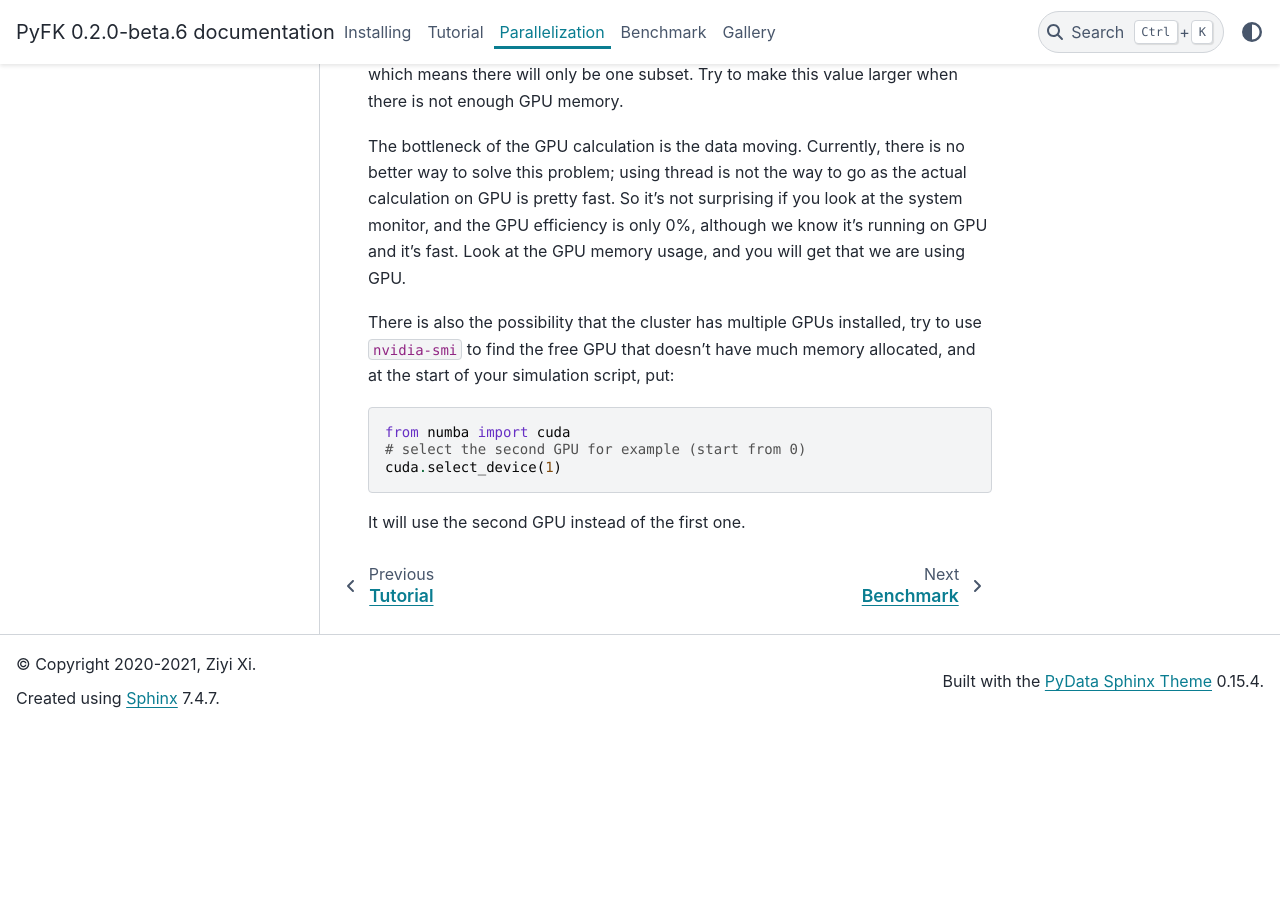
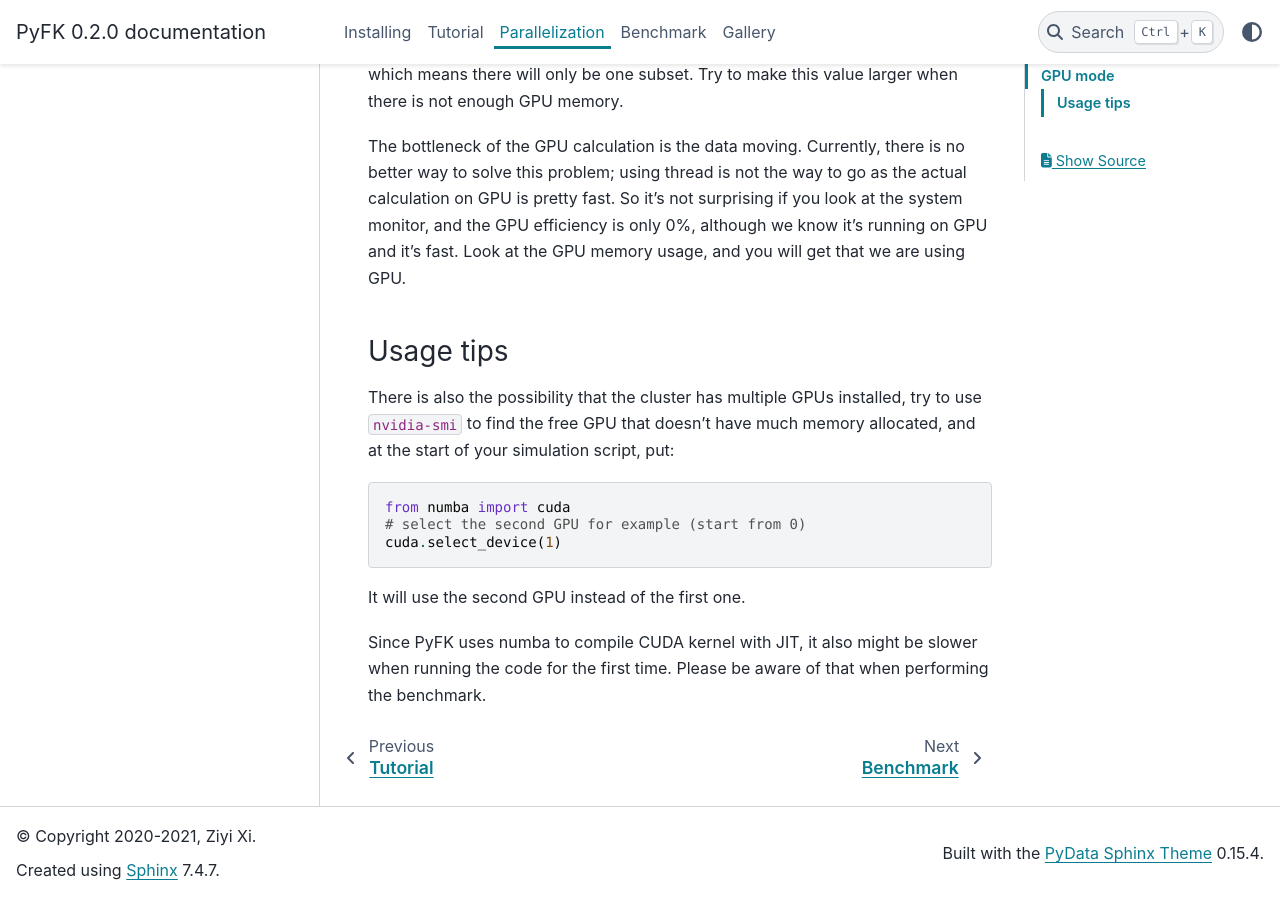
Before and after one commit to ziyixi/pyfk, a Sphinx documentation site: the page built from docs/parallel/parallel.rst, in a window 1280 px wide and 900 px high, scrolled down 2034 px. Built offline with Sphinx 7.4.7 and the PyData theme 0.15.4, drawn with Linux system fonts in a browser that asks for light colours; pages that are not in the unit, such as notebooks, are missing from menus; before the commit the page ends 2762 px from its top, so only the background shows below that.

Commit message:
[version] bump version to 0.2.0

```diff
--- a/README.rst
+++ b/README.rst
@@ -61,6 +61,10 @@ Or conda::
 
 Extra packages will be required to enable the GPU mode. For the MPI mode, it's suggested to directly compile from the source. For more details about the Installation, you can refer to the Installing part of the document.
 
+Todo
+------------------
+The current bugs to fix or features to provide are listed in `TODO <https://github.com/ziyixi/pyfk/issues/5>`__.
+
 License
 -------
 
--- a/docs/introduction/tutorial.rst
+++ b/docs/introduction/tutorial.rst
@@ -61,7 +61,7 @@ Based on the ``SourceModel`` and ``SeisModel``, we can now initialize the ``Conf
             receiver_distance=np.arange(10, 40, 10))
     print(config_prem)
 
-For this example, we are using the ``model_prem`` and ``source_prem`` defined previously. And our output should be 512 points with 0.1 s interval. The receiver distances are 10km, 20km, and 30km. If you are planning to use degrees instead, simply set ``degrees=True``, and the ``receiver_distance`` will be automatically converted to the corresponding distance in km. The default values are set to be the same as ``FK``. One thing to note is that ``model_prem``, ``source_prem`` are deep copied into ``config_prem``, so you can reuse it in the future without wondering influencing ``config_prem``.
+For this example, we are using the ``model_prem`` and ``source_prem`` defined previously. And our output should be 512 points with 0.1 s interval. The receiver distances are 10km, 20km, and 30km. If you are planning to use degrees instead, simply set ``degrees=True``, and the ``receiver_distance`` will be automatically converted to the corresponding distance in km. The default values are set to be the same as ``FK``. One thing to note is that ``model_prem``, is deep copied into ``config_prem``, so you can reuse it in the future without wondering influencing ``config_prem``. However, ``source_prem`` is shared with ``config_prem``.
 
 Calculate Green's function
 ---------------------------
--- a/docs/parallel/parallel.rst
+++ b/docs/parallel/parallel.rst
@@ -54,6 +54,8 @@ There might have a problem that the GPU memory is not big enough. It's possible
 
 The bottleneck of the GPU calculation is the data moving. Currently, there is no better way to solve this problem; using thread is not the way to go as the actual calculation on GPU is pretty fast. So it's not surprising if you look at the system monitor, and the GPU efficiency is only 0%, although we know it's running on GPU and it's fast. Look at the GPU memory usage, and you will get that we are using GPU.
 
+Usage tips
+^^^^^^^^^^^^^^^^
 There is also the possibility that the cluster has multiple GPUs installed, try to use ``nvidia-smi`` to find the free GPU that doesn't have much memory allocated, and at the start of your simulation script, put::
 
     from numba import cuda
@@ -61,3 +63,5 @@ There is also the possibility that the cluster has multiple GPUs installed, try
     cuda.select_device(1)
 
 It will use the second GPU instead of the first one.
+
+Since PyFK uses numba to compile CUDA kernel with JIT, it also might be slower when running the code for the first time. Please be aware of that when performing the benchmark.
--- a/pyfk/__init__.py
+++ b/pyfk/__init__.py
@@ -12,4 +12,4 @@ __all__ = [
     "generate_source_time_function",
     "mpi_info"]
 
-__version__ = "0.2.0-beta.6"
+__version__ = "0.2.0"
```
